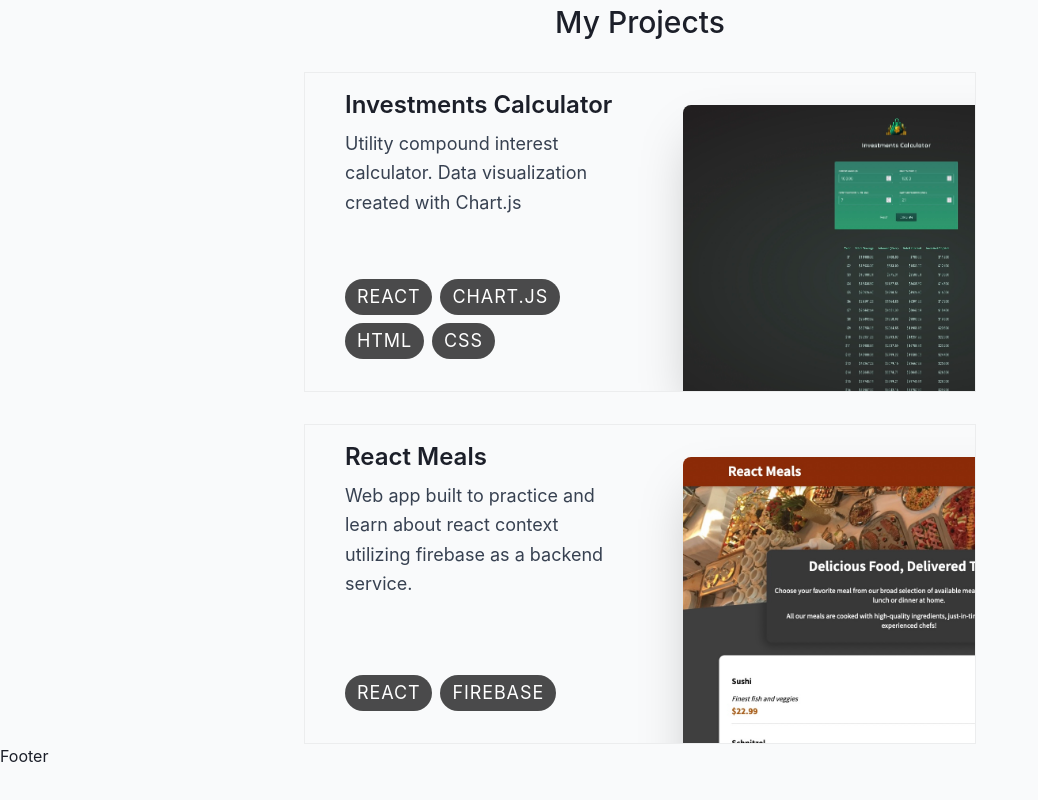
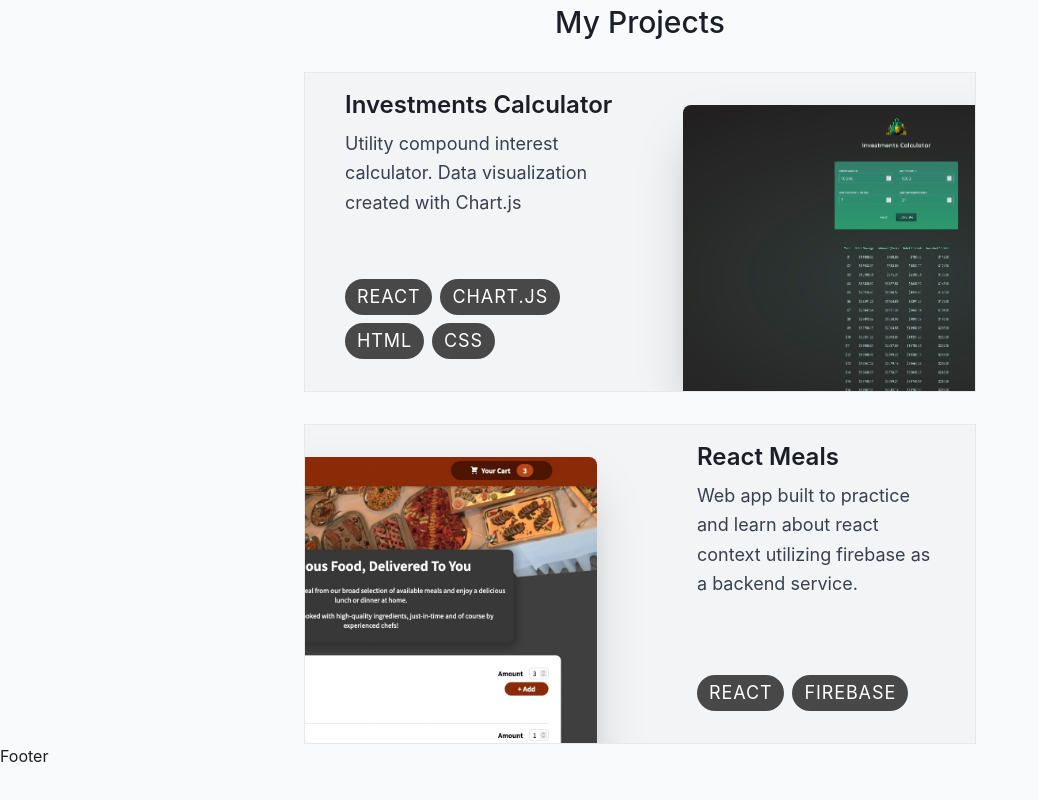
Before and after one commit to alden-ilao/personal-website, a React (Vite) app: page / in a window 1280 px wide. Shown: the part 1002-1802 px from the top of the page, without its empty margins (0-1038 px from the left). Built offline with nearby package versions, Linux system fonts and the light colour scheme.

Commit message:
added projects (next scroll behavior)

```diff
--- a/src/components/Projects/Projects.tsx
+++ b/src/components/Projects/Projects.tsx
@@ -21,8 +21,8 @@ type ProjectProps = (typeof projectData)[number]; // uses the generic shape of p
 
 const Project = ({ title, description, tags, imageUrl }: ProjectProps) => {
   return (
-    <section className="group relative mx-auto mb-3 max-w-[42rem] overflow-hidden border border-black/5 last:mb-0 sm:mb-8 sm:h-[20rem] sm:pr-8">
-      <div className="flex h-full flex-col py-5 pt-4 sm:max-w-[50%] sm:pb-8 sm:pl-10 sm:pr-2">
+    <section className="group relative mx-auto mb-3 max-w-[42rem] overflow-hidden border border-black/5 bg-gray-100 transition last:mb-0 even:pl-8 hover:bg-gray-200 sm:mb-8 sm:h-[20rem] sm:pr-8">
+      <div className="flex h-full flex-col py-5 pt-4 sm:max-w-[50%] sm:pb-8 sm:pl-10 sm:pr-2 sm:group-even:ml-[20rem]">
         <h3 className="text-2xl font-semibold">{title}</h3>
         <p className="mt-2 leading-relaxed text-gray-700">{description}</p>
         <ul className="mt-6 flex flex-wrap gap-2 sm:mt-auto">
@@ -39,7 +39,17 @@ const Project = ({ title, description, tags, imageUrl }: ProjectProps) => {
       <img
         src={imageUrl}
         alt="Project Image"
-        className="block sm:absolute sm:-right-40 sm:top-8 sm:block sm:w-[28.25rem] sm:rounded-t-lg sm:shadow-2xl"
+        className="block transition group-even:-left-40 group-even:right-[initial]
+        sm:absolute
+        sm:-right-40
+        sm:top-8
+        sm:block
+
+        sm:w-[28.25rem]
+        sm:rounded-t-lg
+        sm:shadow-2xl
+
+        sm:group-hover:-translate-x-3 sm:group-hover:translate-y-3 sm:group-hover:-rotate-2 sm:group-hover:scale-105 sm:group-even:group-hover:translate-x-3 sm:group-even:group-hover:translate-y-3 sm:group-even:group-hover:rotate-2"
       />
     </section>
   );
```
